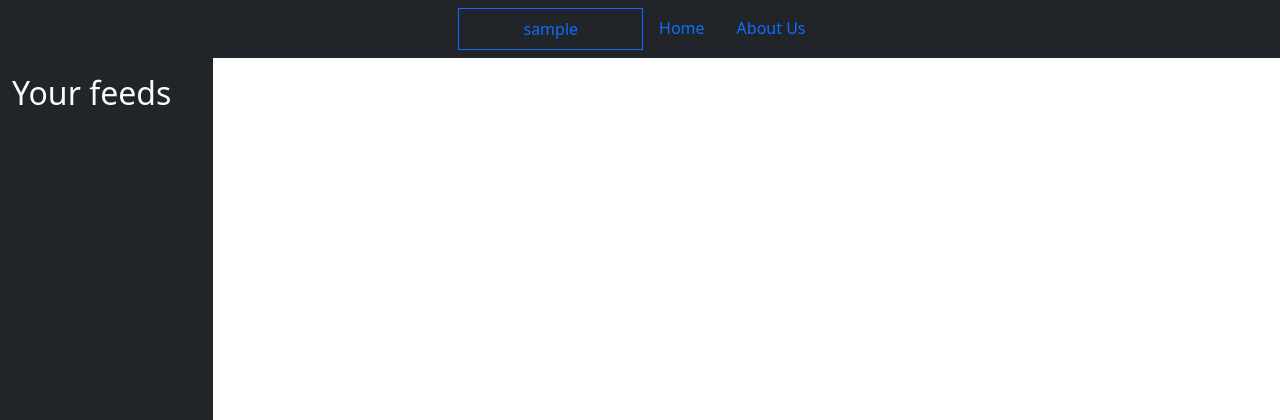
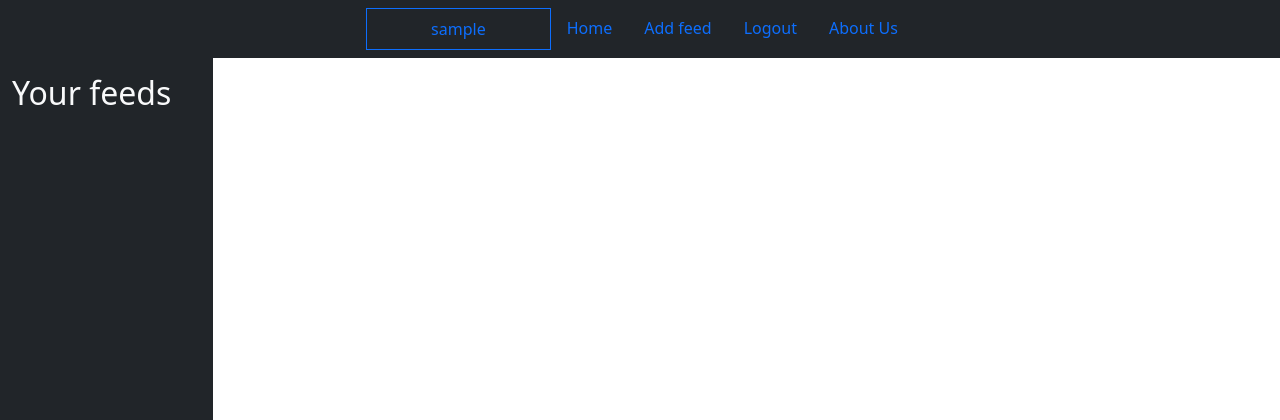
Before and after one commit to verte21/RSS-Reader-php, a PHP site: page /index.php in a window 1280 px wide. Shown: the top 420 px of the page. Run offline with PHP 8.4, Linux system fonts and the light colour scheme; the visitor is signed in with stand-in values (Sample User, id 1); data that the repository does not hold is empty.

Commit message:
added logout, working on user add feeds

```diff
--- a/classes/usersview.class.php
+++ b/classes/usersview.class.php
@@ -24,7 +24,7 @@ class UsersView extends Users
             $title = $domOBJ->getElementsByTagName('title')->item(0)->nodeValue;
         }
 
-        echo "<li><a class='nav-link' id='$feed' name='feedSiteName'>$title</a></li>";
+        echo "<li><a class='nav-link' id='$feed' name='feedSiteName' style='cursor: pointer'>$title</a></li>";
     }
 
     function showNamesOnNav()
--- a/includes/header.inc.php
+++ b/includes/header.inc.php
@@ -14,6 +14,9 @@
             if (!isset($_SESSION['logged_id'])) {
                 echo '<li class="nav-item"><a class="nav-link" href="loginForm.php">Login</a></li>
                                <li class="nav-item"><a class="nav-link" href="signUpForm.php">Sign Up</a></li>';
+            } else {
+                echo "<li class='nav-item'><a class='nav-link' href='addFeedForm.php'>Add feed<a></li>";
+                echo "<li class='nav-item'><a class='nav-link' href='includes/logout.inc.php'>Logout<a></li>";
             }
             ?>
 
```
Also changed, not shown: addFeedForm.php (added), 1 other file.
